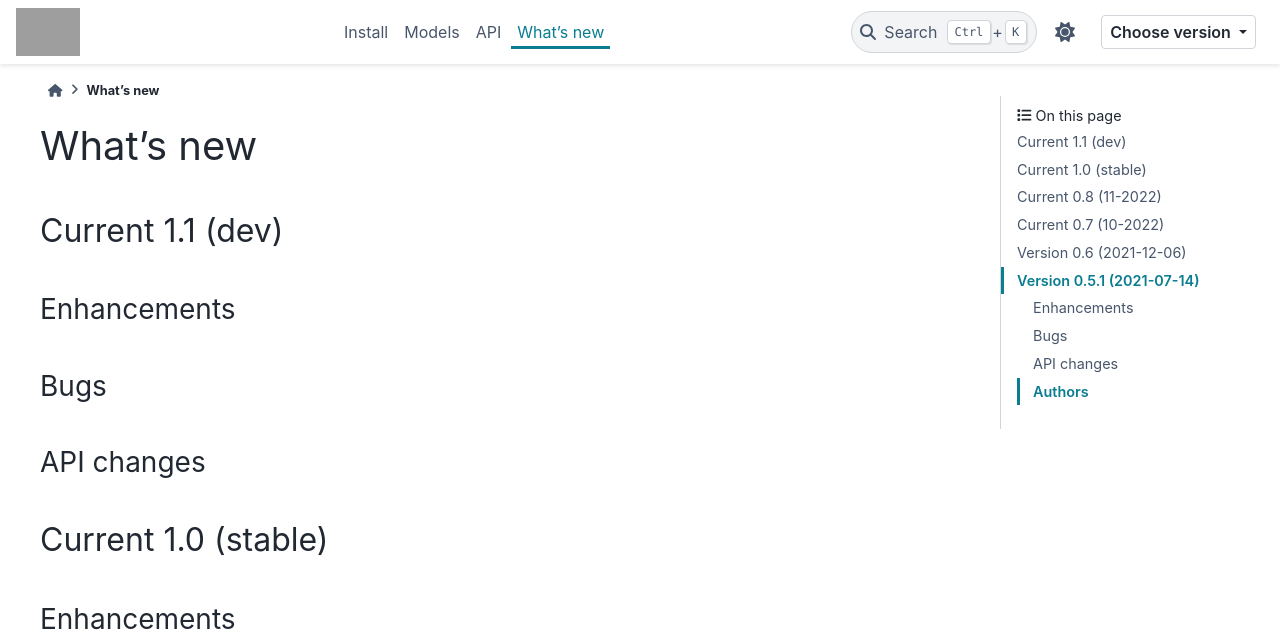
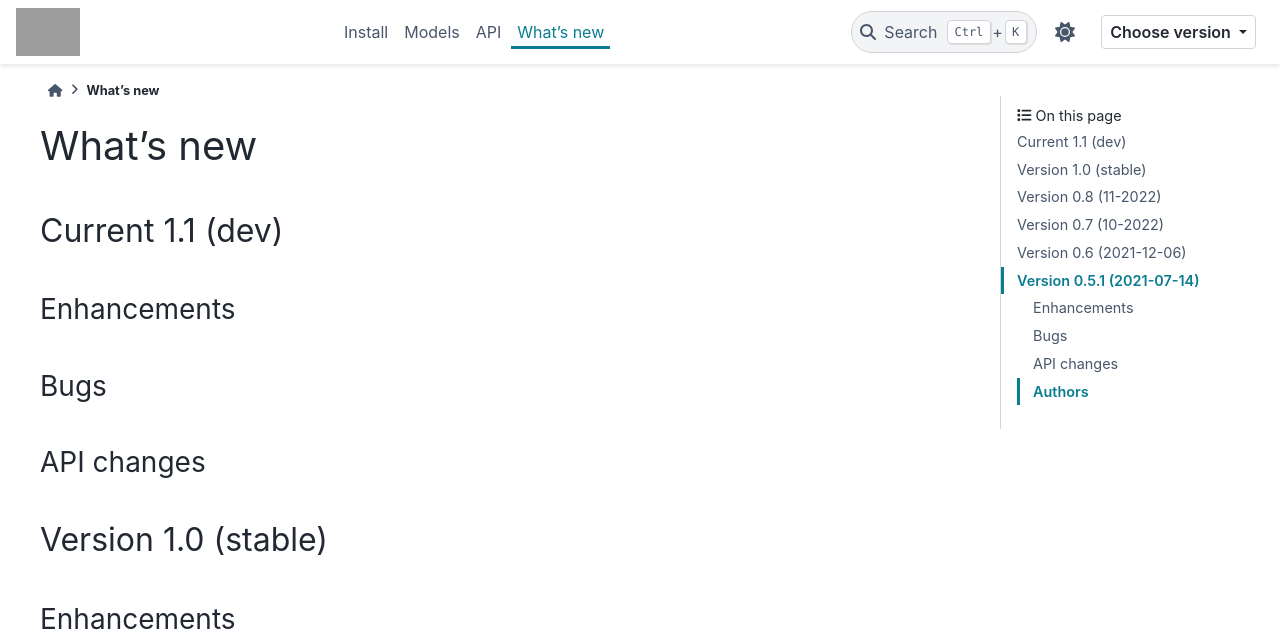
Before and after one commit to braindecode/braindecode, a Sphinx documentation site: the page built from docs/whats_new.rst, in a window 1280 px wide and 900 px high. Shown: the top 644 px of the window. Built offline with Sphinx 7.4.7 and the PyData theme 0.15.4, drawn with Linux system fonts in a browser that asks for light colours; pages that are not in the unit, such as notebooks, are missing from menus; comment, search, counter and statistics services are not loaded; some of the changed text lies outside the part shown; grey boxes are pictures that could not be loaded.

Commit message:
Fix whatsnew (#749)

```diff
--- a/docs/whats_new.rst
+++ b/docs/whats_new.rst
@@ -30,7 +30,7 @@ API changes
 ~~~~~~~~~~~
 
 
-Current 1.0 (stable)
+Version 1.0 (stable)
 ----------------------
 
 Enhancements
@@ -127,7 +127,7 @@ API changes
 
 .. _changes_0_8_0:
 
-Current 0.8 (11-2022)
+Version 0.8 (11-2022)
 ----------------------
 
 Enhancements
@@ -194,7 +194,7 @@ API changes
 
 .. _changes_0_7_0:
 
-Current 0.7 (10-2022)
+Version 0.7 (10-2022)
 ----------------------
 
 Enhancements
```
